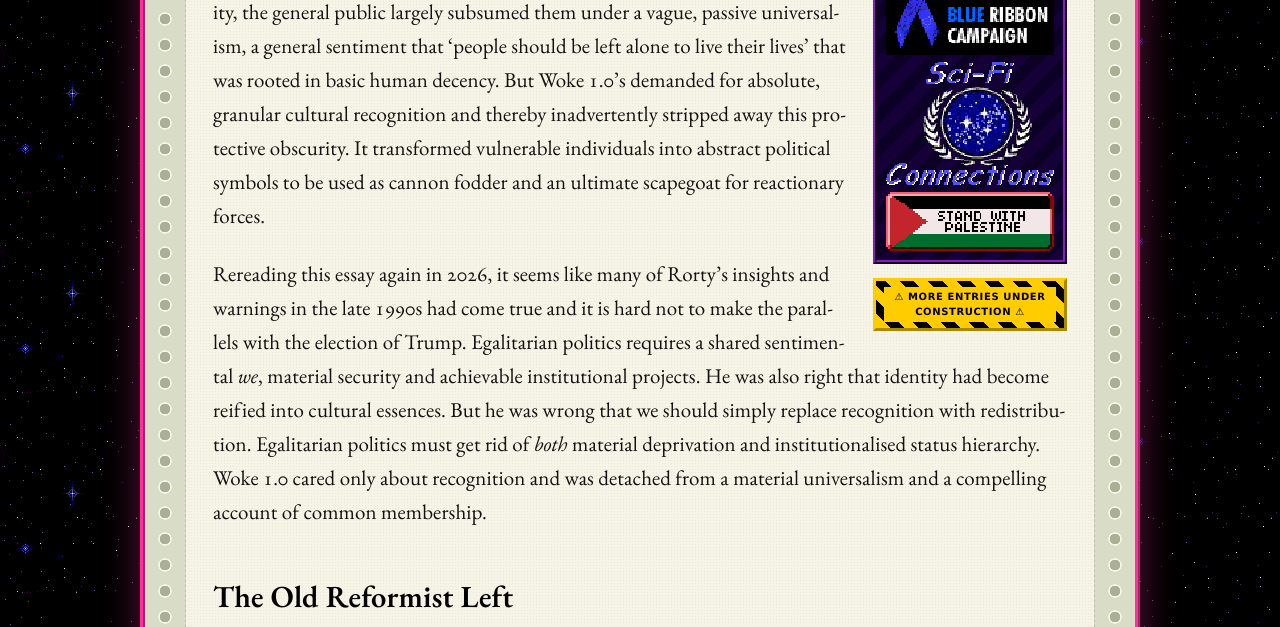
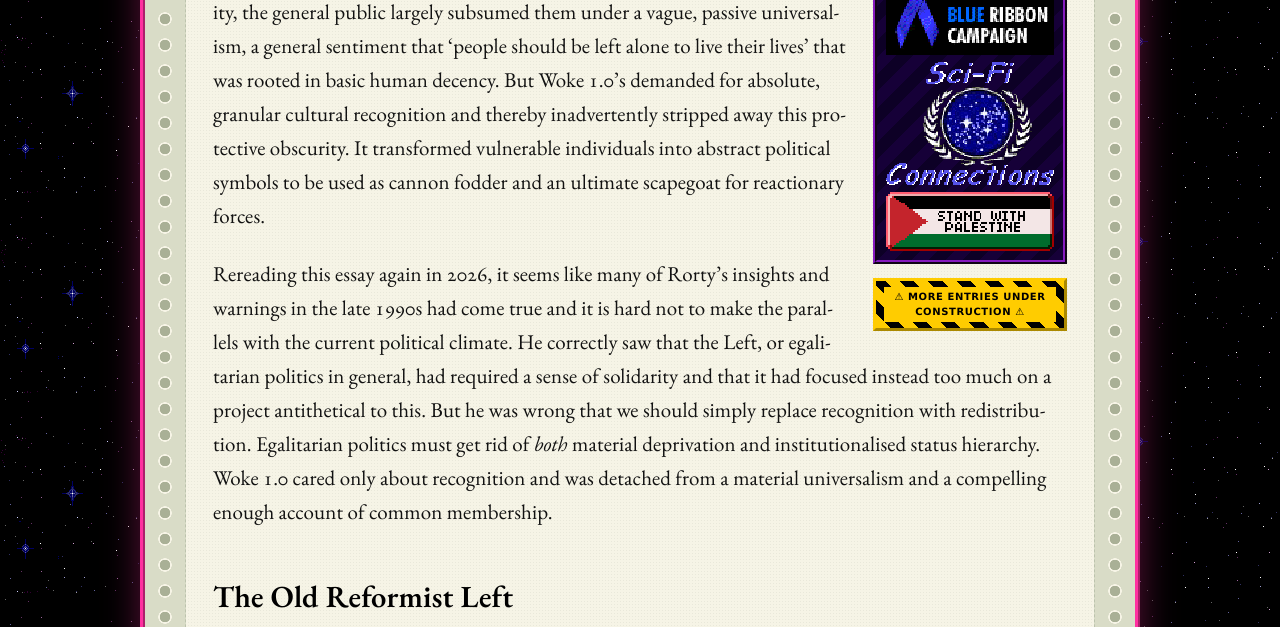
Before and after one commit to Catofminerva/Catofminerva.github.io, a Jekyll site: the page built from _posts/2020-04-13-rorty.md, in a window 1280 px wide and 900 px high, scrolled down 1891 px, cut to the strip 0-627 px from the top of the window. Built offline with Jekyll 4.4.1, drawn with Linux system fonts in a browser that asks for light colours; comment, search, counter and statistics services are not loaded; some of the changed text lies outside the part shown.

Commit message:
Update 2020-04-13-rorty.md

```diff
--- a/_posts/2020-04-13-rorty.md
+++ b/_posts/2020-04-13-rorty.md
@@ -11,7 +11,7 @@ Some time in 2023, Woke 1.0 had reached its limit as a tool of persuasion and ma
 
 In some other respects, Woke 1.0's demand for 'recognition' indeed made some of these marginalised groups lead worse lives. With recognition politics, for example, trans people were dragged from a state of relatively quiet, private existence into the blinding glare of the culture wars. Prior to this hyper-visibility, the general public largely subsumed them under a vague, passive universalism, a general sentiment that 'people should be left alone to live their lives' that was rooted in basic human decency. But Woke 1.0's demanded for absolute, granular cultural recognition and thereby inadvertently stripped away this protective obscurity. It transformed vulnerable individuals into abstract political symbols to be used as cannon fodder and an ultimate scapegoat for reactionary forces.
 
-Rereading this essay again in 2026, it seems like many of Rorty's insights and warnings in the late 1990s had come true and it is hard not to make the parallels with the election of Trump. Egalitarian politics requires a shared sentimental *we*, material security and achievable institutional projects. He was also right that identity had become reified into cultural essences. But he was wrong that we should simply replace recognition with redistribution. Egalitarian politics must get rid of *both* material deprivation and institutionalised status hierarchy. Woke 1.0 cared only about recognition and was detached from a material universalism and a compelling account of common membership.
+Rereading this essay again in 2026, it seems like many of Rorty's insights and warnings in the late 1990s had come true and it is hard not to make the parallels with the current political climate. He correctly saw that the Left, or egalitarian politics in general, had required a sense of solidarity and that it had focused instead too much on a project antithetical to this. But he was wrong that we should simply replace recognition with redistribution. Egalitarian politics must get rid of *both* material deprivation and institutionalised status hierarchy. Woke 1.0 cared only about recognition and was detached from a material universalism and a compelling enough account of common membership.
 
 
 ## **The Old Reformist Left**
@@ -87,15 +87,15 @@ Eagleton lastly critiques Rorty's philosophical anti-foundationalism from which
 
 > One of the benefits of trying to scupper a radical politics in this way is that it doesn't make you appear quite such a red-neck reactionary as you might otherwise look. You  can  seem to be talking about the ineluctability of belief systems or the fact that institutionality goes all the way down whereas in fact you are talking about  preserving the possibility of turning a fast buck.
 
-So much for Rorty's liberal patriotism.
-
 Another, sharp critique came from Nancy Fraser, who argued that it's not clear that social democracy and redistributing the wealth are actually in conflict with multiculturalism and the recognition of differences; we can walk and chew gum at the same time. In reply to Rorty's stance against the politics of recognition, Fraser argued that Rorty's polemics against identity politics is sound to the extent to which Rorty characterises 'identity politics', but he is wrong in conflating the politics of recognition with that one characterisation of identity politics.
 
 Recognition politics, Fraser says, should rather be construed in terms of *status* and not group identity because she takes misrecognition, that is, ignoring *status* differences, to entail social subordination and not being allowed to "participate as a peer in social life as a result of institutionalised patterns of cultural value". She notes:
 
 > To redress the injustice requires a politics of recognition, but this does not mean identity politics [...] rather, it means a politics aimed at overcoming subordination *by deinstitutionalising patterns of cultural value that impede parity of participation and replacing them with patterns that foster it*. [...] Examples including marriage laws that exclude same-sex partnerships as illegitimate and perverse, social-welfare policies that stigmatise single mothers as sexually irresponsible scroungers, and policing practices such as racial profiling that associate racialised per- sons with criminality. By no means simple by-products of political economy, such instances of misrecognition cannot be redressed by a politics of redistribution alone. On the contrary, the only way to overcome the injustice is to replace institutionalised cultural patterns that subordinate people with patterns that establish them as peers. (2000: 23-24).
 
-Rorty was therefore probably right about one thing and wrong about another. He was right to distrust a politics that treats cultures as bounded objects possessing intrinsic value or that mistakes the refinement of vocabularies for the reform of institutions. But it does not follow that redistribution exhausts the demands of equality. Some inequalities are reproduced through institutionalised meanings and status distinctions that have to be changed in their own right.
+So much for Rorty's liberal patriotism.
+
+Rorty is right that egalitarian politics cannot survive on ever more sophisticated taxonomies of identity and symbolic recognition. Eagleton is right that national solidarity cannot itself give us the ultimate boundary of moral concern. Fraser is right that economic redistribution cannot eliminate status subordination. All in all, we need an egalitarian politics based on universal material redistribution, one that is anti-hierarchical in status and particular enough in its political language as to generate a sense of solidarity.
 
 Here’s Rorty talking about this entry’s topic:
 
```
